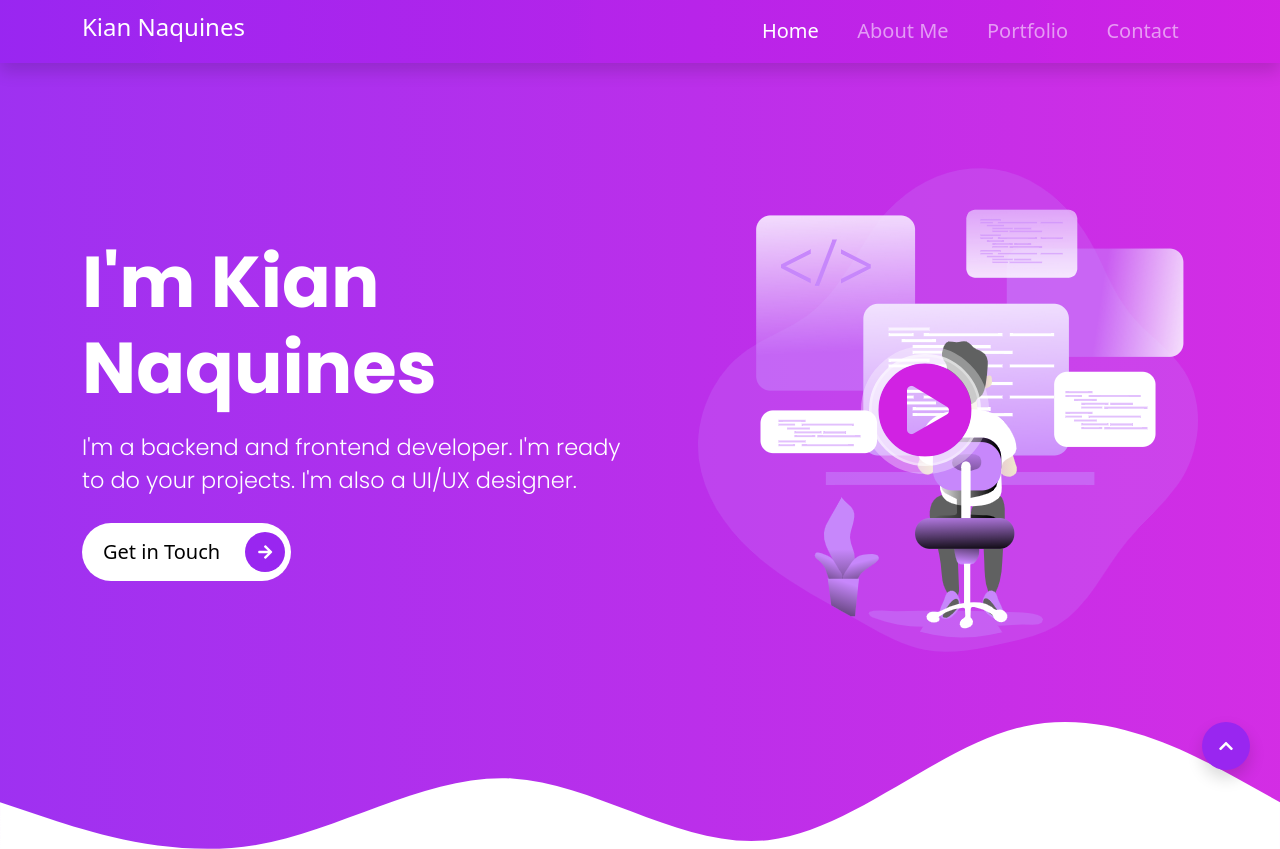
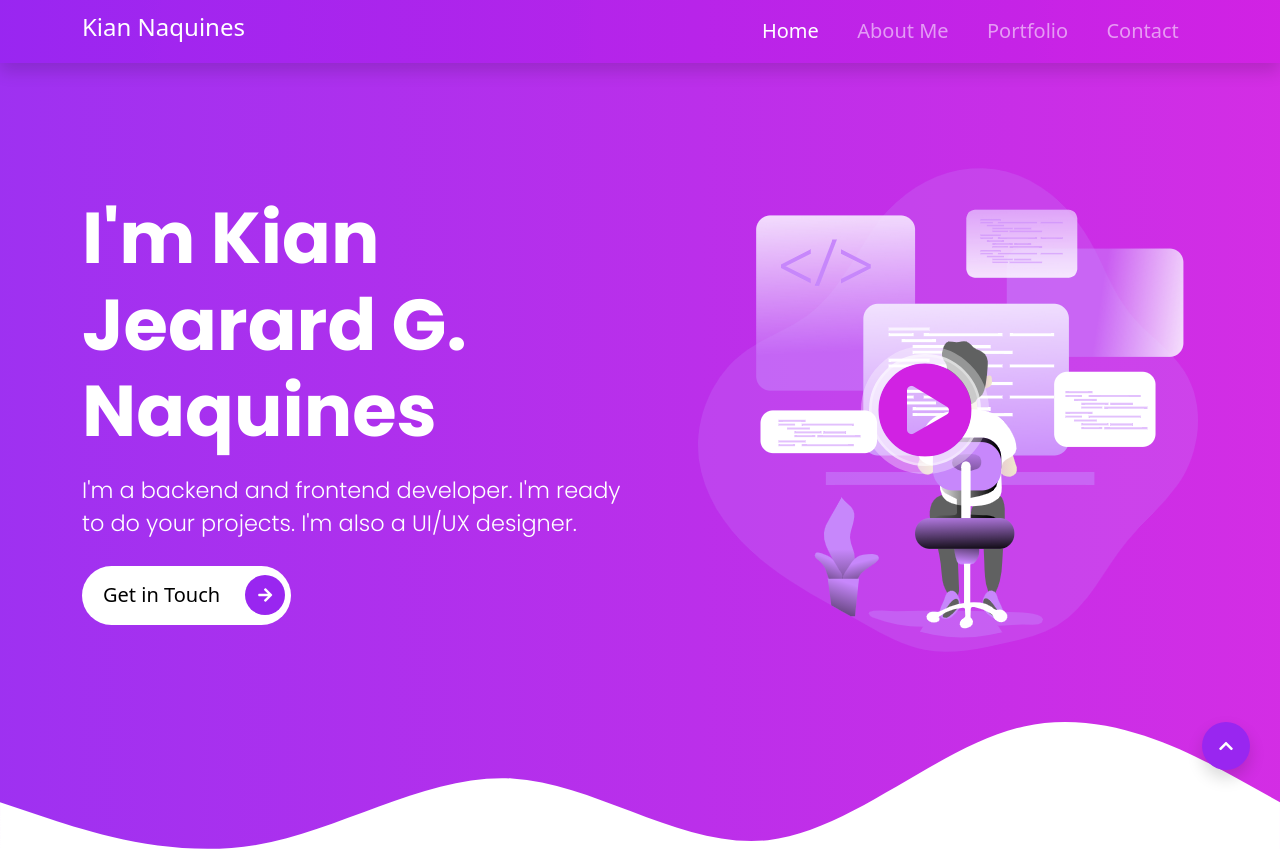
Before and after one commit to Captcha-Google/Bootstrap-Portfolio, a plain HTML site: page index.html in a window 1280 px wide. Shown: the top 849 px of the page. Drawn offline with nearby package versions, Linux system fonts and the light colour scheme; files whose address does not match are found by name.

Commit message:
Change Fullname

```diff
--- a/index.html
+++ b/index.html
@@ -86,7 +86,7 @@
           <!-- START THE CONTENT FOR THE INTRO  -->
           <div class="col-md-6 intros text-start">
             <h1 class="display-2">
-              <span class="display-2--intro">I'm Kian Naquines</span>
+              <span class="display-2--intro">I'm Kian Jearard G. Naquines</span>
               <span class="display-2--description lh-base">
                 I'm a backend and frontend developer. I'm ready to do your
                 projects. I'm also a UI/UX designer.
```
